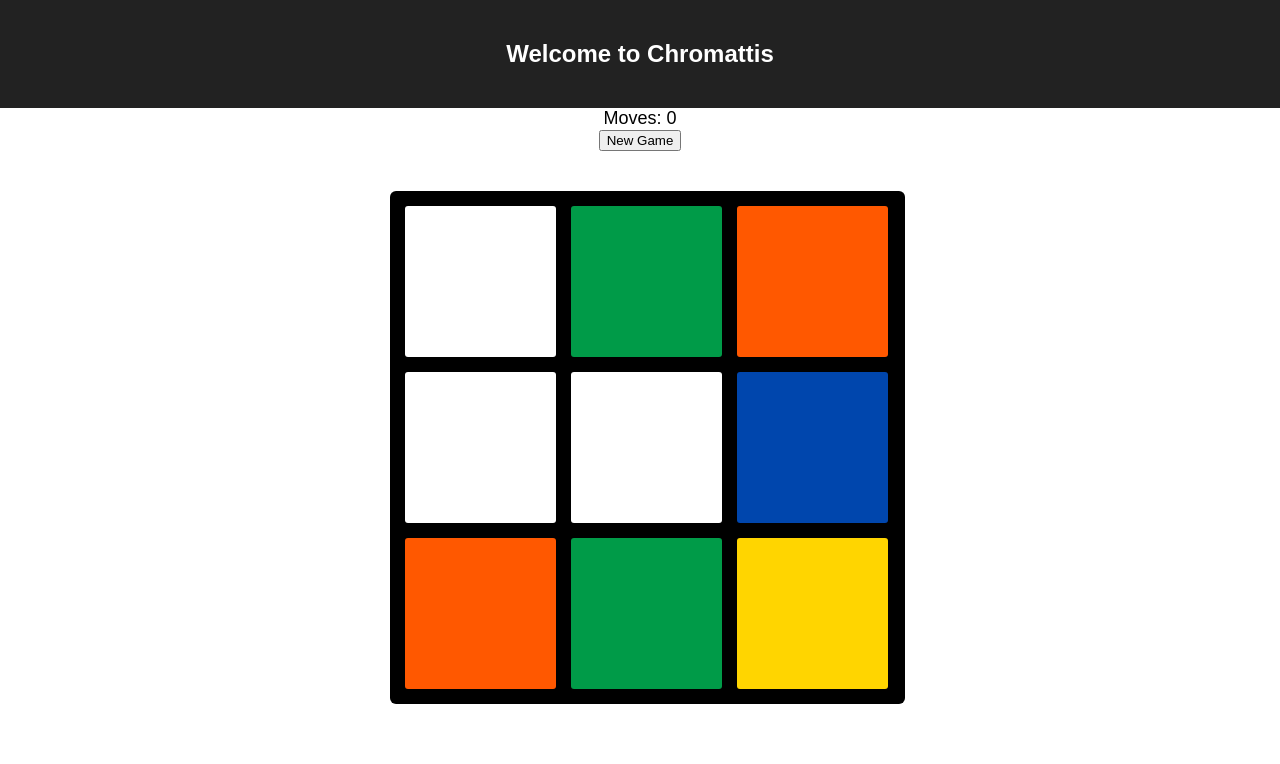
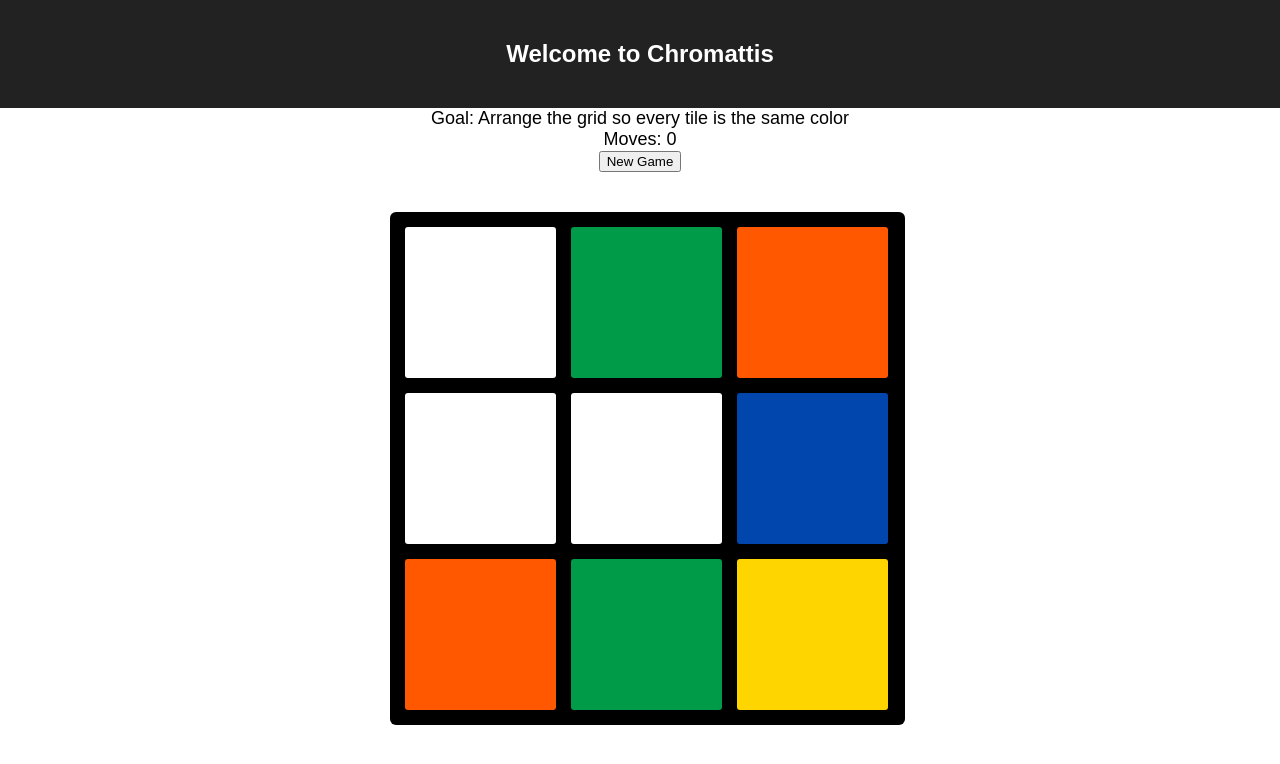
Before and after one commit to CaptainStack/chromattis, a React (Create React App) app: page / in a window 1280 px wide. Shown: the top 764 px of the page. Built offline with nearby package versions, Linux system fonts and the light colour scheme.

Commit message:
Add goal

```diff
--- a/src/components/App.jsx
+++ b/src/components/App.jsx
@@ -10,6 +10,7 @@ export const App = ({state}) => {
         <h2>Welcome to Chromattis</h2>
       </header>
       <div className="main-container">
+        <div>Goal: Arrange the grid so every tile is the same color</div>
         <div>Moves: {state.moves}</div>
         <button onClick={ () => { store.dispatch({ type: 'SHUFFLE_COLORS' }) } }>New Game</button>
         <Game tiles={state.board} />
```
